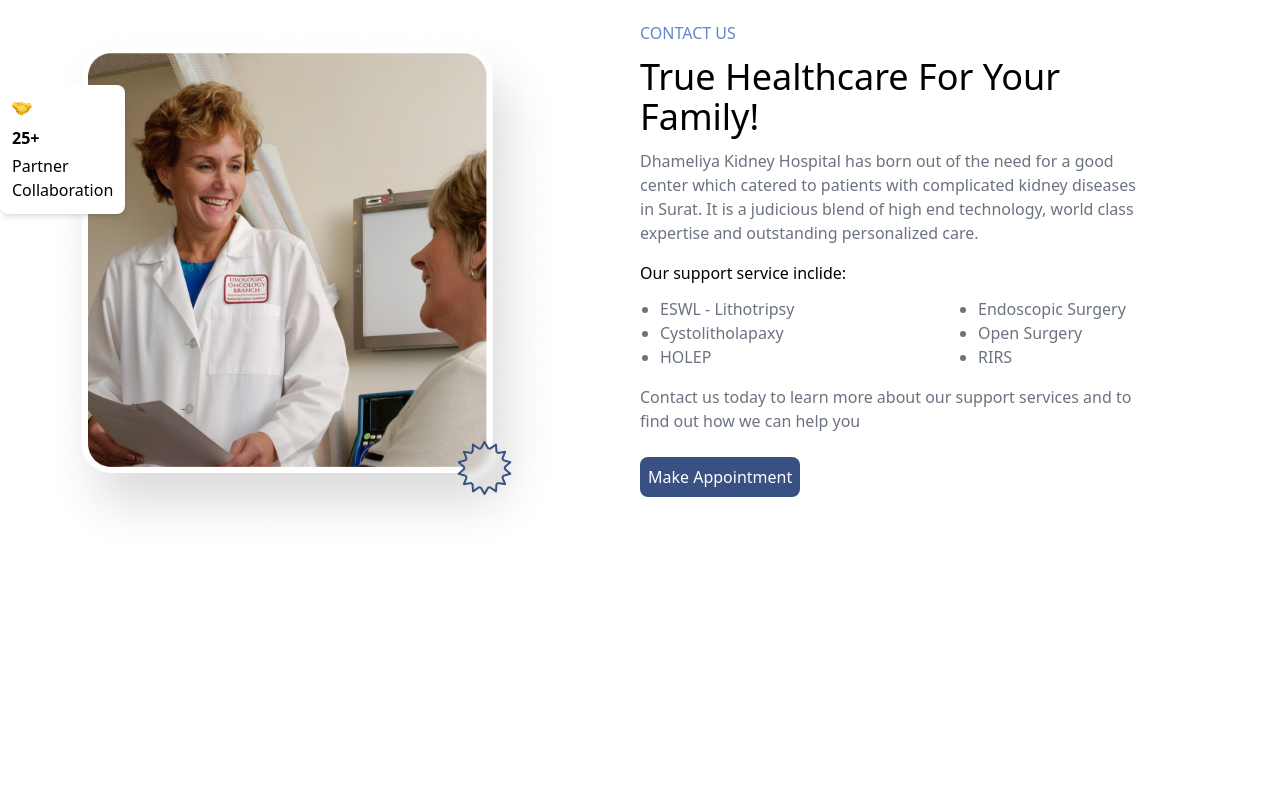
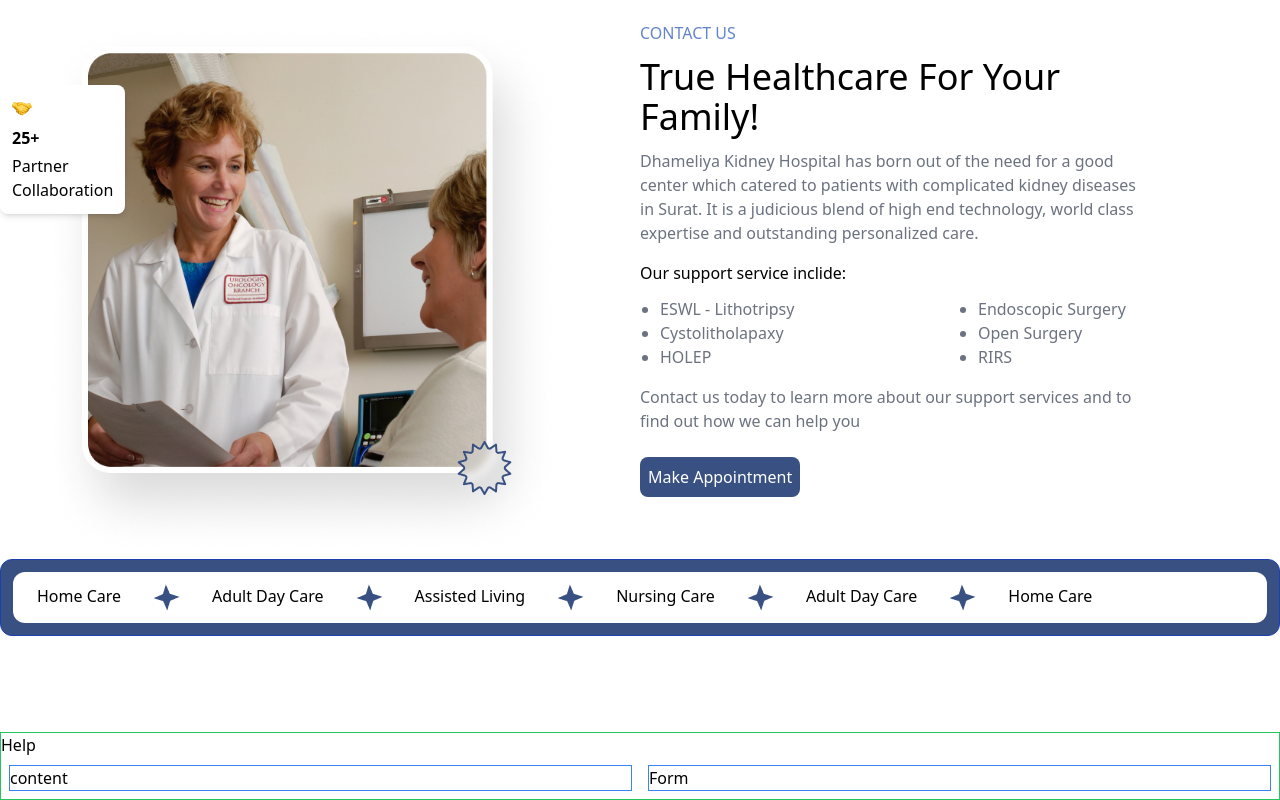
Before and after one commit to Dhvanibarot5/Chai-Aur-React, a React (Vite) app in the folder hospital/: page / in a window 1280 px wide. Shown: the part 3697-4497 px from the top of the page. Before the commit the page ends 4352 px from the top, so only its background shows below. Built offline with nearby package versions, Linux system fonts and the light colour scheme.

Commit message:
contactus footer done

```diff
--- a/hospital/src/App.jsx
+++ b/hospital/src/App.jsx
@@ -24,7 +24,7 @@
       <OurDoctors />
       <Testimonial />
       <ContactUs />
-      {/* <Help /> */}
+      <Help />
       {/* <Blogs /> */}
       {/* <Newsletter /> */}
 
--- a/hospital/src/components/ContactUs.jsx
+++ b/hospital/src/components/ContactUs.jsx
@@ -53,10 +53,11 @@
           </p>
           <Buttons />
         </div>
-        {/* <div className="border border-blue-500 p-2 m-2">
+
+      </div>
+      <div className="">
           <ContactUsFooter />
-        </div> */}
-      </div>
+        </div>
     </section>
   );
 }
--- a/hospital/src/components/ContactUsFooter.jsx
+++ b/hospital/src/components/ContactUsFooter.jsx
@@ -1,7 +1,26 @@
-import React from 'react'
+import React from "react";
+import Star3 from "../../public/Star3.png";
 
 export default function ContactUsFooter() {
   return (
-    <div>ContactUsFooter</div>
-  )
+    <div className="container mx-auto">
+      <div>
+        <div className="bg-[#385182] border border-blue-800 p-3 rounded-xl">
+          <div className="bg-white flex p-3 rounded-xl">
+            <p className="px-3">Home Care</p>
+            <img src={Star3} className="px-5" />
+            <p className="px-3">Adult Day Care</p>
+            <img src={Star3} className="px-5" />
+            <p className="px-3">Assisted Living</p>
+            <img src={Star3} className="px-5" />
+            <p className="px-3">Nursing Care</p>
+            <img src={Star3} className="px-5" />
+            <p className="px-3">Adult Day Care</p>
+            <img src={Star3} className="px-5" />
+            <p className="px-3">Home Care</p>
+          </div>
+        </div>
+      </div>
+    </div>
+  );
 }
```
Also changed, not shown: hospital/public/Star3.png (added).
